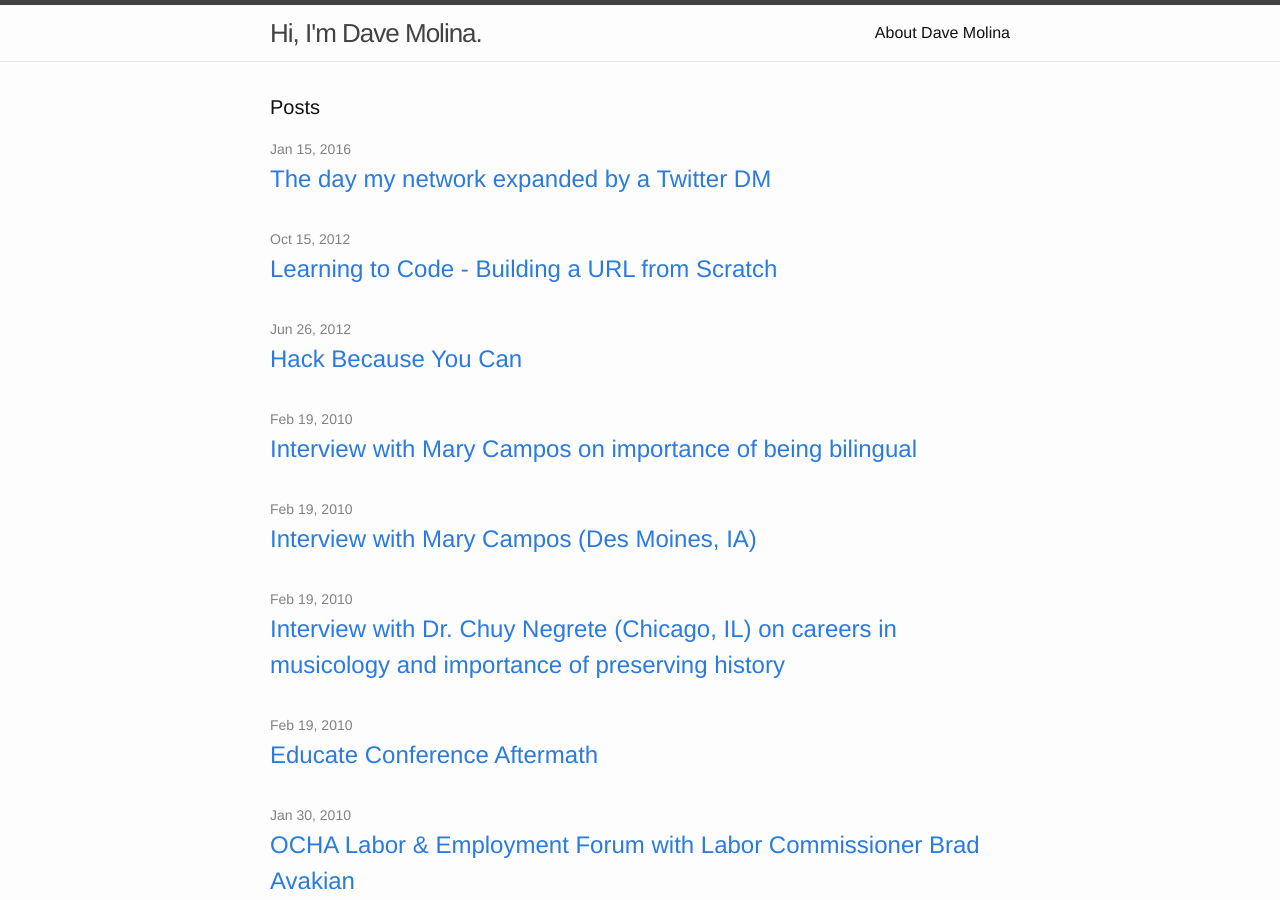
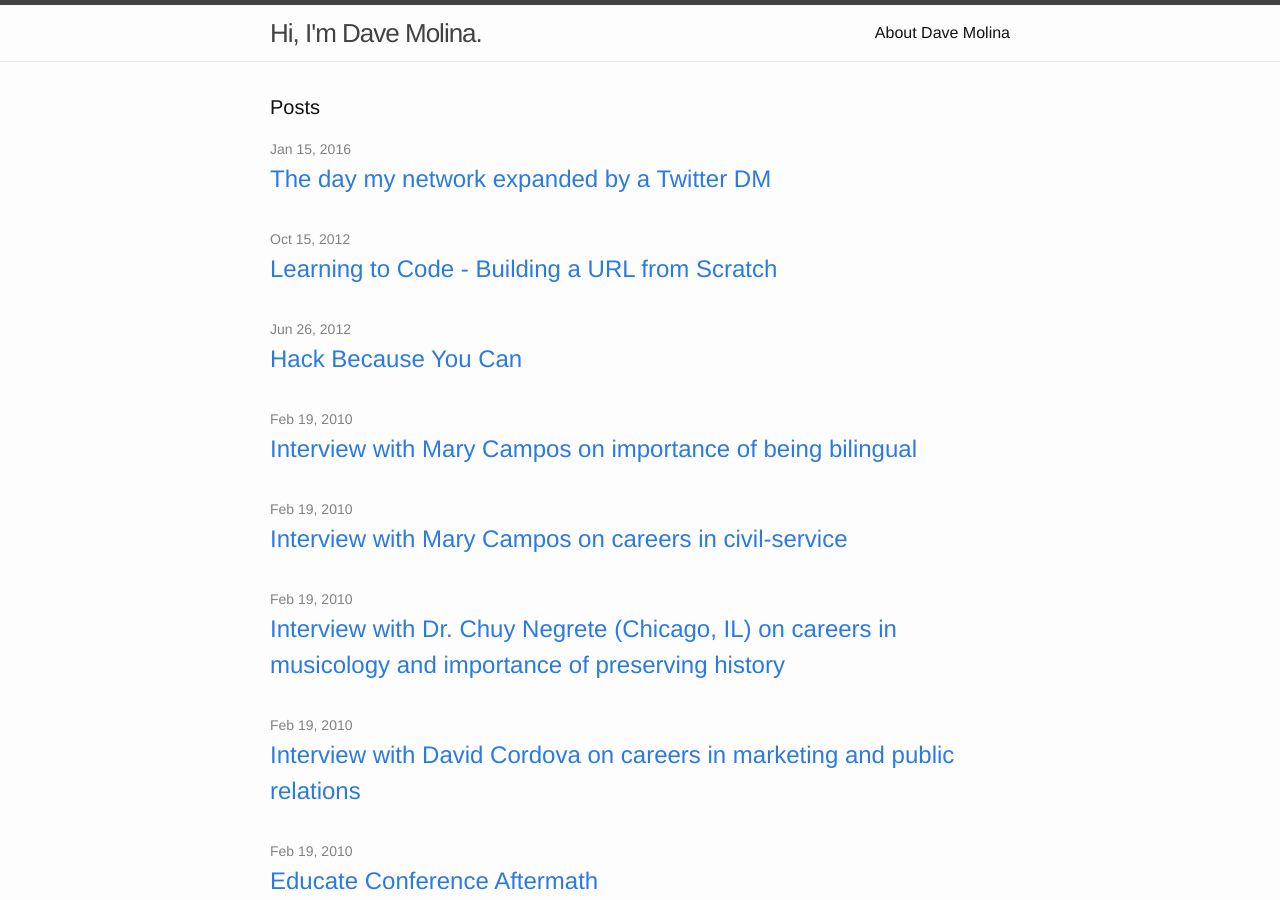
Before and after one commit to davidmolina/davidmolina.github.io, a Jekyll site: the page built from index.html, in a window 1280 px wide and 900 px high. Built offline with Jekyll 4.4.1, drawn with Linux system fonts in a browser that asks for light colours.

Commit message:
Interview with David Cordova

```diff
--- /dev/null
+++ b/_posts/2010-02-18-interview-with-david-cordova-on-careers-in-marketing-and-public-relations.markdown
@@ -0,0 +1,9 @@
+---
+layout: post
+title:  "Interview with David Cordova on careers in marketing and public relations"
+date:   2010-02-18 17:12:43 -0800
+categories: jekyll update
+---
+In this podcast, David Córdova of David Córdova & Associates, LLC, a marketing and public relations, shares his thoughts and insights on struggles and barriers Latinos face everyday. A former journalist and Telemundo executive, Córdova shares his passion for ensuring Latino and all student success and the powerful experience that comes with attending the United States Hispanic Leadership Institute (USHLI), Annual National Convention. Hope you will be inspired as we were. Enjoy!
+
+[Originally posted on Posterous](http://molina.posterous.com/)
--- a/_posts/2010-02-18-interview-with-mary-campos-des-moines-ia.markdown
+++ b/_posts/2010-02-18-interview-with-mary-campos-des-moines-ia.markdown
@@ -1,6 +1,6 @@
 ---
 layout: post
-title:  "Interview with Mary Campos (Des Moines, IA)"
+title:  "Interview with Mary Campos on careers in civil-service"
 date:   2010-02-18 17:12:43 -0800
 categories: jekyll update
 ---
```
